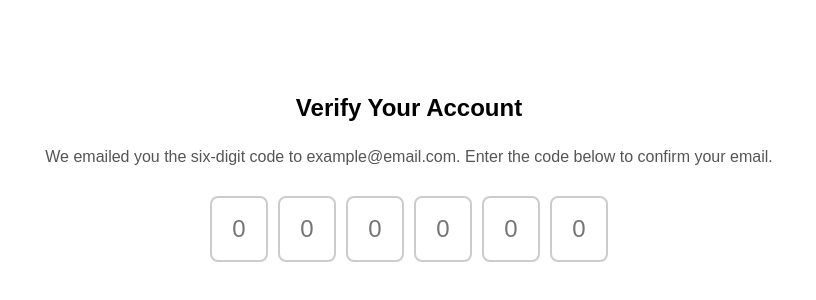
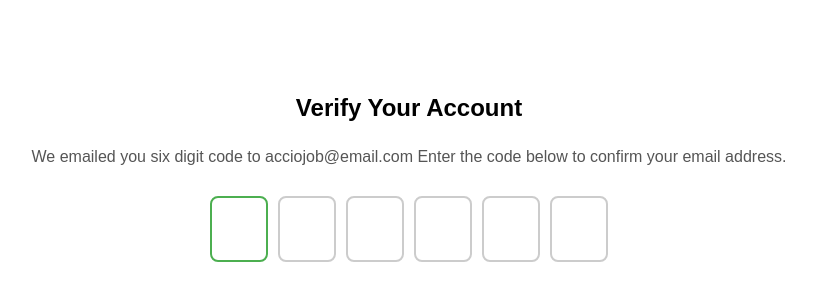
Before and after one commit to acciojob/OTP-sahilsaifi310, a website: page main.html in a window 1280 px wide. Shown: the part 232-532 px from the top of the page, without its empty margins (231-1047 px from the left). Drawn offline with Linux system fonts and the light colour scheme.

Commit message:
created a submission

```diff
--- a/main.html
+++ b/main.html
@@ -139,23 +139,23 @@ input_boxes.forEach((input, index) => {
     </style>
 </head>
 <body>
-    <h2 id="verification_heading">Verify Your Account</h2>
-    <p id="verification_subtext">We emailed you the six-digit code to example@email.com. Enter the code below to confirm your email.</p>
-
-    <div class="code-container">
-        <input type="text" class="code" maxlength="1" placeholder="0" />
-        <input type="text" class="code" maxlength="1" placeholder="0" />
-        <input type="text" class="code" maxlength="1" placeholder="0" />
-        <input type="text" class="code" maxlength="1" placeholder="0" />
-        <input type="text" class="code" maxlength="1" placeholder="0" />
-        <input type="text" class="code" maxlength="1" placeholder="0" />
-    </div>
+  	<!-- the entire body must be written by student -->
+	<h2 id="verification_heading">Verify Your Account</h2>
+	<p id="verification_subtext">We emailed you six digit code to acciojob@email.com Enter the code below to confirm your email address.</p>
+    <div id="code" class="code-container">
+	<input type="text" name="code-1" id="code-1" class="code" maxlength="1" autofocus>
+	<input type="text" name="code-2" id="code-2" class="code" maxlength="1">
+	<input type="text" name="code-3" id="code-3" class="code" maxlength="1">
+	<input type="text" name="code-4" id="code-4" class="code" maxlength="1">
+	<input type="text" name="code-5" id="code-5" class="code" maxlength="1">
+	<input type="text" name="code-6" id="code-6" class="code" maxlength="1">
+	</div>
 
     <script>
         let inputBoxes = document.querySelectorAll('.code');
 
         inputBoxes.forEach((input, index) => {
-            //
+
             input.addEventListener('input', function() {
                 if (input.value.length == 1 && index < inputBoxes.length - 1) {
                     inputBoxes[index + 1].focus();
```
